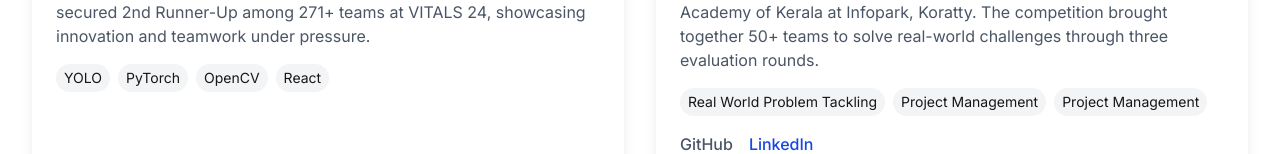
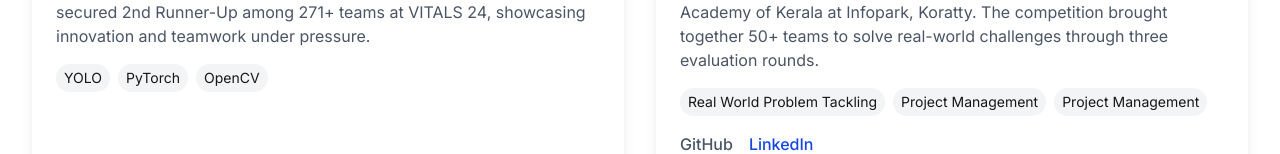
Before and after one commit to shayen71421/portfolio, a Next.js app: page /hackathons in a window 1280 px wide. Shown: the part 520-674 px from the top of the page. Built offline with nearby package versions, Linux system fonts and the light colour scheme.

Commit message:
made some changes to vitals

```diff
--- a/src/app/hackathons/page.tsx
+++ b/src/app/hackathons/page.tsx
@@ -32,7 +32,7 @@ const hackathons: Hackathon[] = [
   description: 'Built an AI-powered deepfake-detection solution in 24 hours and secured 2nd Runner-Up among 271+ teams at VITALS 24, showcasing innovation and teamwork under pressure.',
   achievement: '2nd Runner-Up',
   image: '/vitals.jpg',
-  technologies: ['YOLO', 'PyTorch', 'OpenCV', 'React'],
+  technologies: ['YOLO', 'PyTorch', 'OpenCV'],
   date: 'November 2025',
 },
 
```
